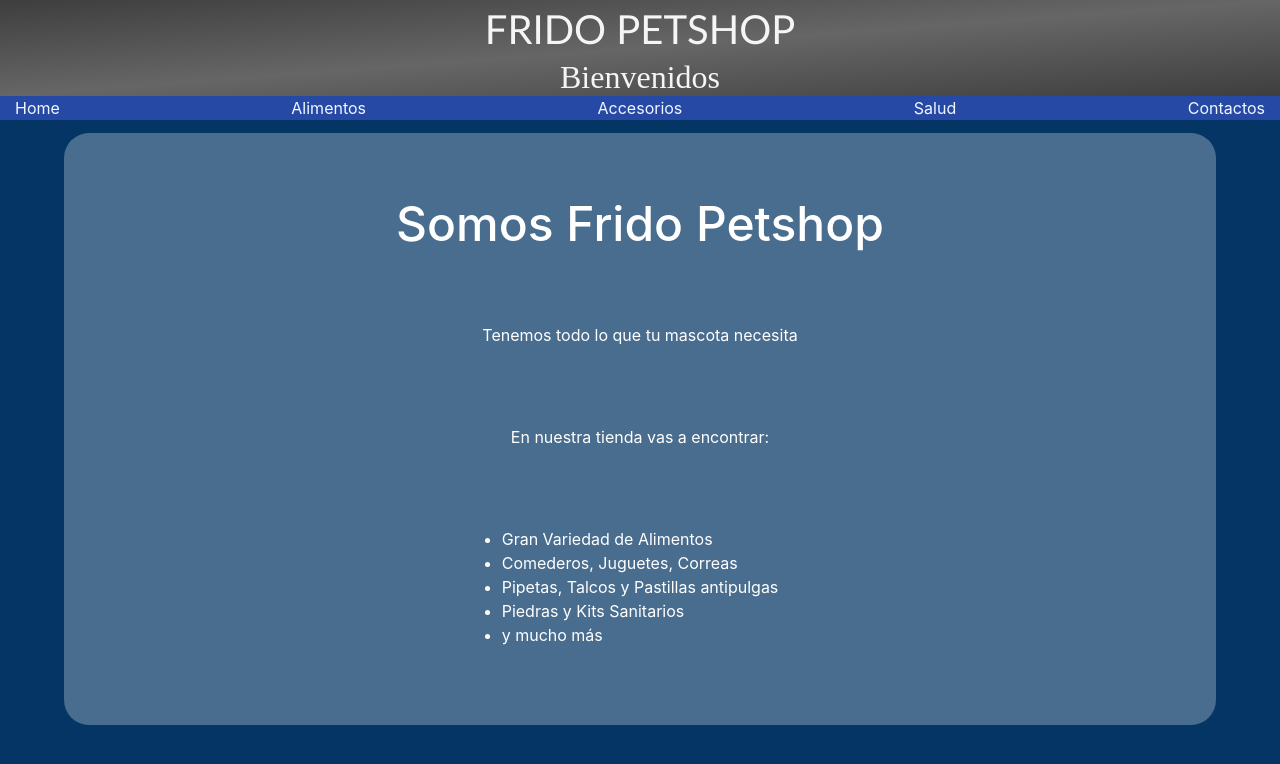
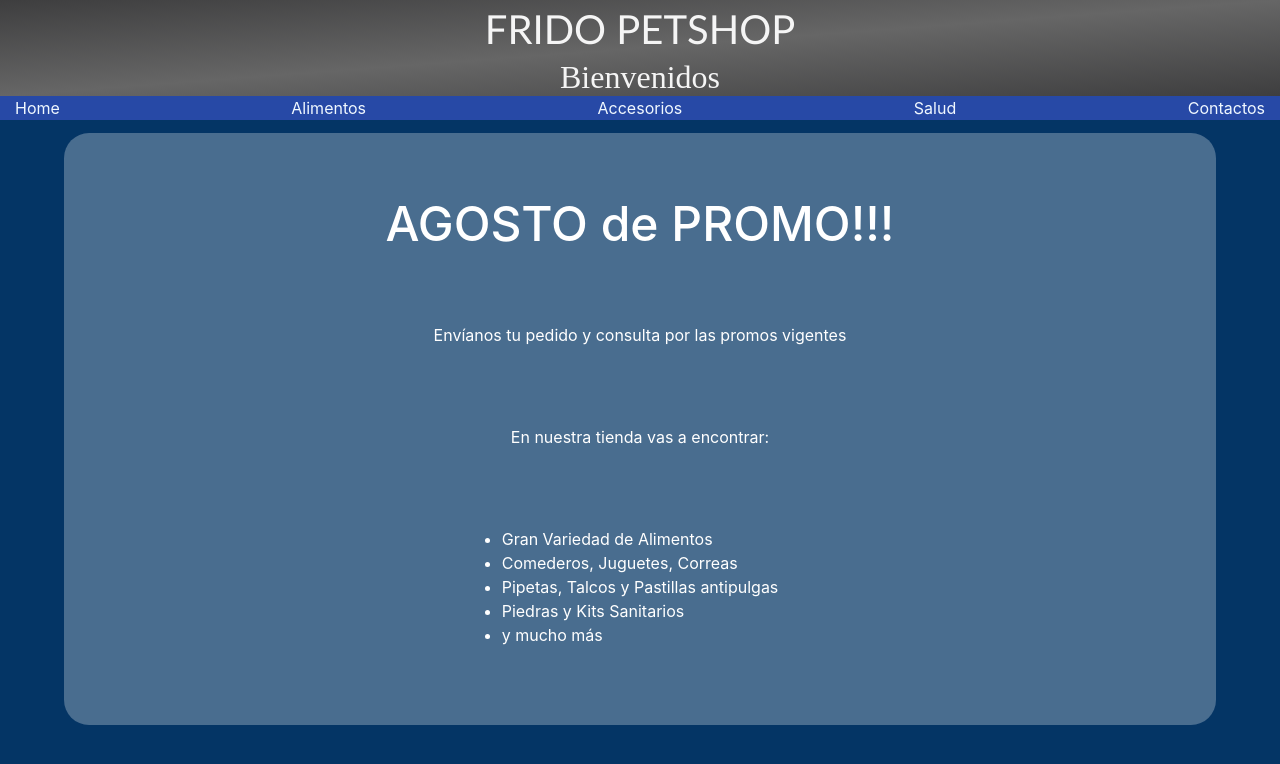
Before and after one commit to EnzoTitaDolce/fridopetshop, an Angular app: page /home in a window 1280 px wide. Shown: the top 764 px of the page. Built offline with nearby package versions, Linux system fonts and the light colour scheme.

Commit message:
promo agosto

```diff
--- a/src/app/home/home.component.html
+++ b/src/app/home/home.component.html
@@ -1,6 +1,6 @@
 <body>
-  <h1>Somos Frido Petshop</h1>
-  <p>Tenemos todo lo que tu mascota necesita</p>
+  <h1>AGOSTO de PROMO!!!</h1>
+  <p>Envíanos tu pedido y consulta por las promos vigentes</p>
   <p>En nuestra tienda vas a encontrar:</p>
   <ul>
       <li>Gran Variedad de Alimentos</li>
```
